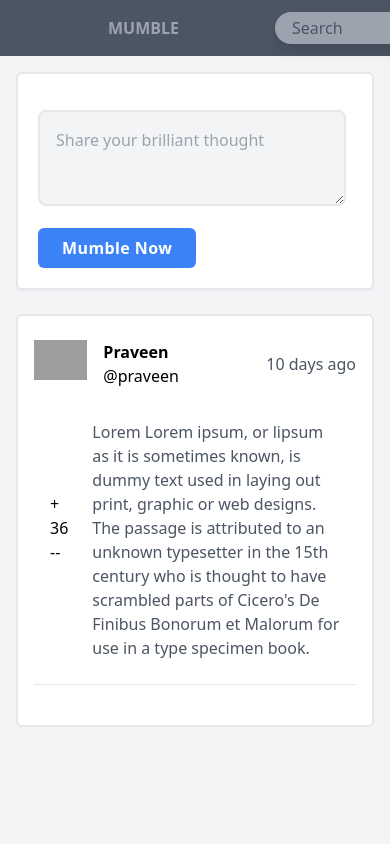
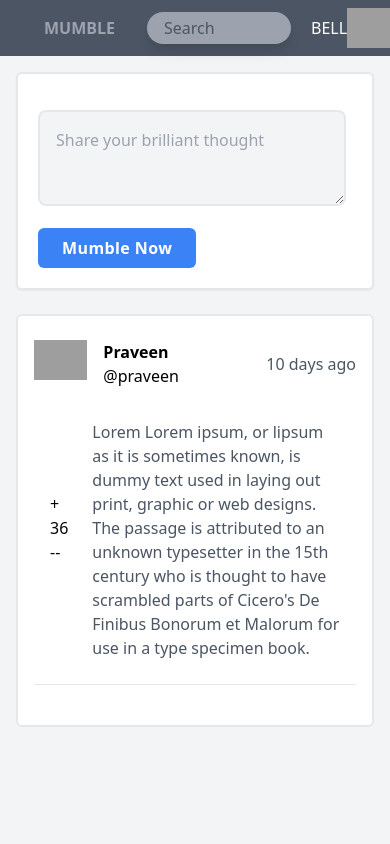
Before and after one commit to PraveenMalethia/mumble-vue, a Nuxt app: page / in a window 390 px wide. Shown: the top 844 px of the page. Built offline with nearby package versions, Linux system fonts and the light colour scheme; grey boxes are pictures that could not be loaded.

Commit message:
Update navbar.vue

```diff
--- a/components/navbar.vue
+++ b/components/navbar.vue
@@ -2,7 +2,7 @@
 <div class="bg-indigo-50 w-screen fixed">
     <div class="flex bg-gray-600 py-2 px-3 md:justify-between md:py-3 md:px-7 items-center">
         <div>
-            <h2 class="text-md md:text-xl text-gray-400 md:tracking-wide uppercase font-bold px-24">Mumble</h2>
+            <h2 class="text-md md:text-xl text-gray-400 md:tracking-wide uppercase font-bold px-8 md:px-24">Mumble</h2>
         </div>
 
         <div class="flex items-center">
```
